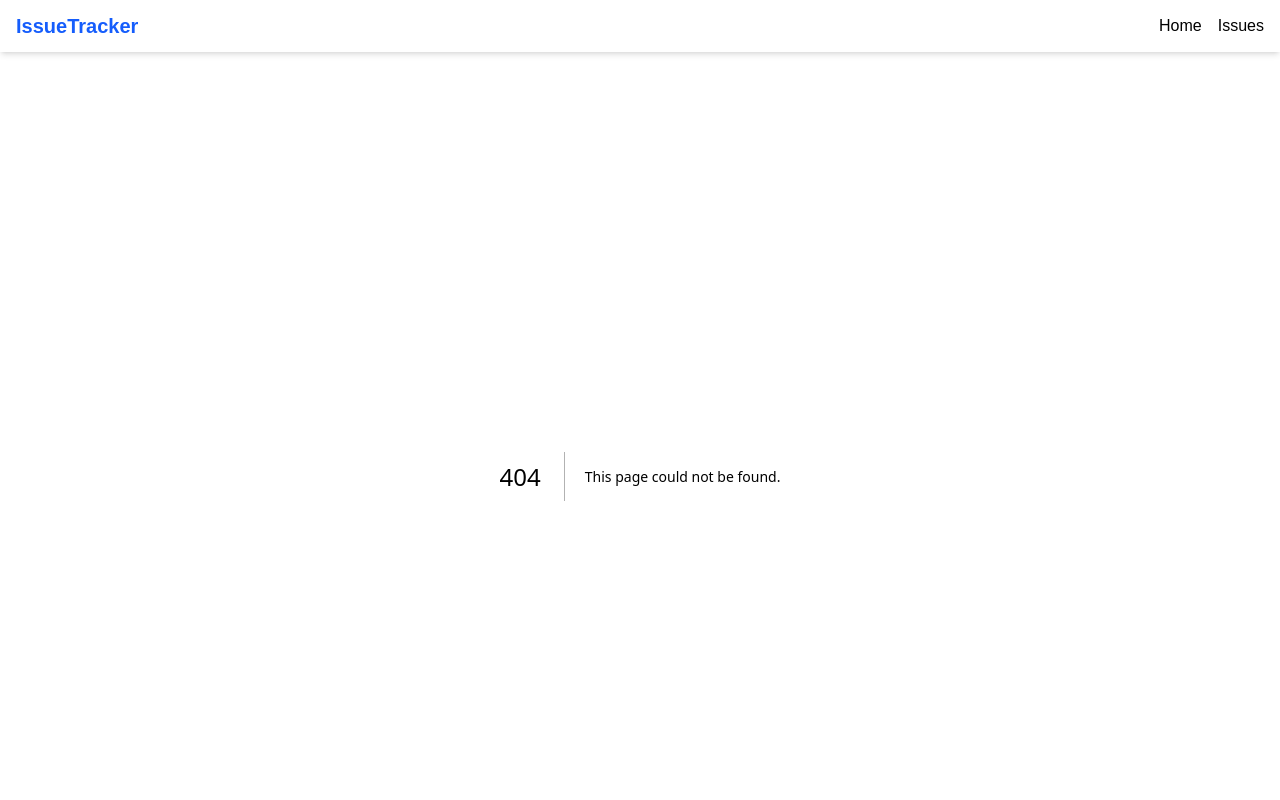
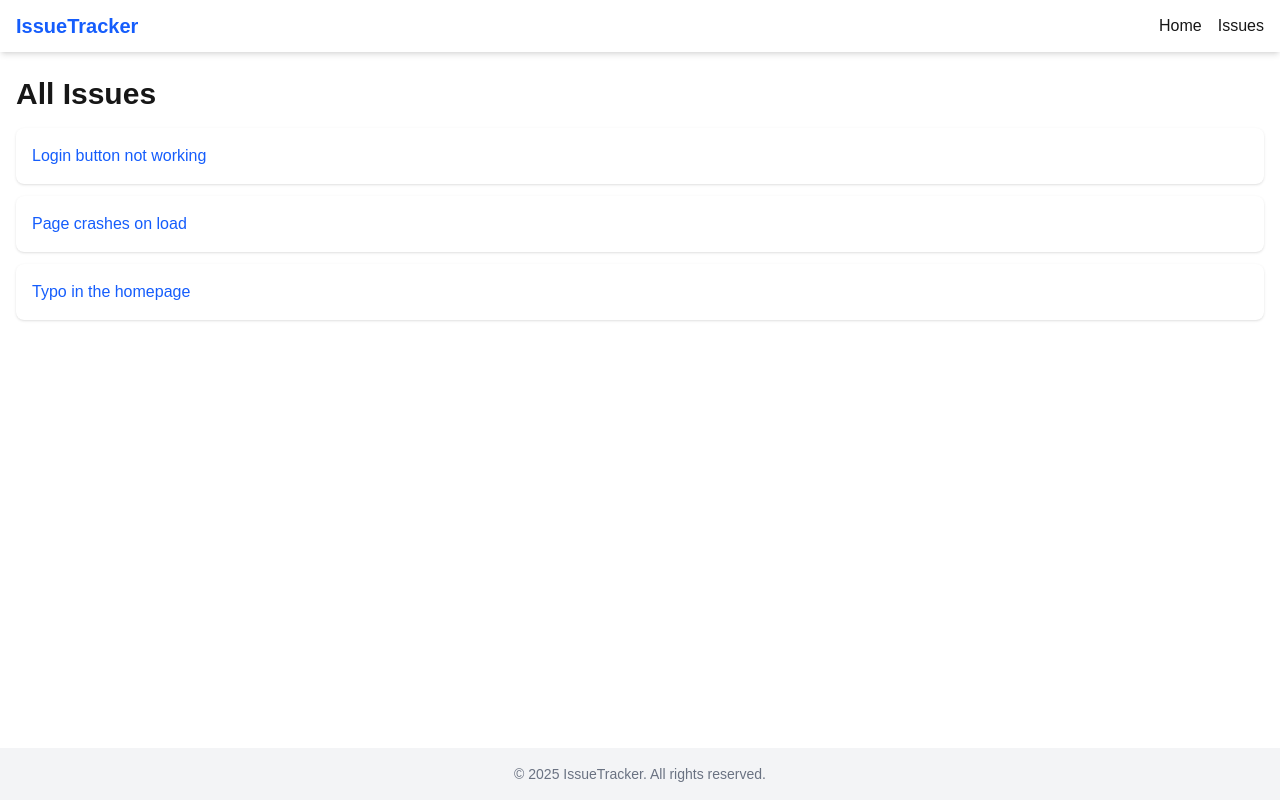
Before and after one commit to juneboy933/issue-tracker, a Next.js app: page /issues in a window 1280 px wide. Before the commit this address had no page. Shown: the top 800 px of the page. Built offline with nearby package versions, Linux system fonts and the light colour scheme.

Commit message:
Day 2: Added issues page, dynamic routes, and navigation links

```diff
--- a/components/Navbar.tsx
+++ b/app/components/Navbar.tsx
@@ -5,12 +5,12 @@ const Navbar = () => {
   return (
     <nav className='bg-white shadow-md'>
         <div className='container mx-auto px-4 py-3 flex justify-between items-center'>
-            <Link href={"/"} className='text-xl font-bold text-blue-600'>
+            <Link href="/" className='text-xl font-bold text-blue-600'>
                 IssueTracker
             </Link>
             <div className='space-x-4'>
-                <Link href={"/"} className='hover:text-blue-600'>Home</Link>
-                <Link href={"/issues"} className='hover:text-blue-600'>Issues</Link>
+                <Link href="/" className='hover:text-blue-600'>Home</Link>
+                <Link href="/issues" className='hover:text-blue-600'>Issues</Link>
             </div>
 
         </div>
--- /dev/null
+++ b/app/issues/[id]/page.tsx
@@ -0,0 +1,27 @@
+import React from 'react'
+interface IssuesPageProps {
+    params: {id: string};
+}
+
+const issues = [
+    {id:1, title: "Login button not working", description: "The login button on the homepage does not respond when clicked."},
+    {id:2, title: "Page crashes on load", description: "The dashboard page crashes with a 500 error when accessed."},
+    {id:3, title: "Typo in the homepage", description: "There's a typo in the main headline of the homepage."}
+];
+
+const IssuePage = ({params}: IssuesPageProps) => {
+    const issue = issues.find((issue) => issue.id === parseInt(params.id));
+
+    if(!issue) {
+        return <h1 className='text-red-500'> Issues not found</h1>;
+    }
+
+  return (
+    <div>
+        <h1 className='text-3xl font-bold mb-2'>{issue.title}</h1>
+        <p className='text-gray-600'>{issue.description}</p>
+    </div>
+  )
+}
+
+export default IssuePage
--- /dev/null
+++ b/app/issues/page.tsx
@@ -0,0 +1,31 @@
+import Link from 'next/link';
+import React from 'react'
+
+const issues = [
+    {id:1, title: "Login button not working"},
+    {id:2, title: "Page crashes on load"},
+    {id:3, title: "Typo in the homepage"}
+];
+
+const IssuesPage = () => {
+  return (
+    <div>
+        <h1 className='text-3xl font-bold mb-4'>
+            All Issues
+        </h1>
+        <ul className='space-y-3'>
+            {issues.map((issue) => (
+                <li key={issue.id} className='p-4 bg-white shadow rounded-lg'>
+                    <Link
+                        href={`/issues/${issue.id}`}
+                        className='text-blue-600 hover:underline'>
+                        {issue.title}
+                    </Link>
+                </li>
+            ))}
+        </ul>
+    </div>
+  )
+}
+
+export default IssuesPage
--- a/app/layout.tsx
+++ b/app/layout.tsx
@@ -1,8 +1,8 @@
 import type { Metadata } from "next";
 import { Geist, Geist_Mono } from "next/font/google";
 import "./globals.css";
-import Navbar from "@/components/Navbar";
-import Footer from "@/components/Footer";
+import Navbar from "@/app/components/Navbar";
+import Footer from "@/app/components/Footer";
 
 const geistSans = Geist({
   variable: "--font-geist-sans",
```
Also changed, not shown: app/components/Footer.tsx (renamed from components/Footer.tsx).
